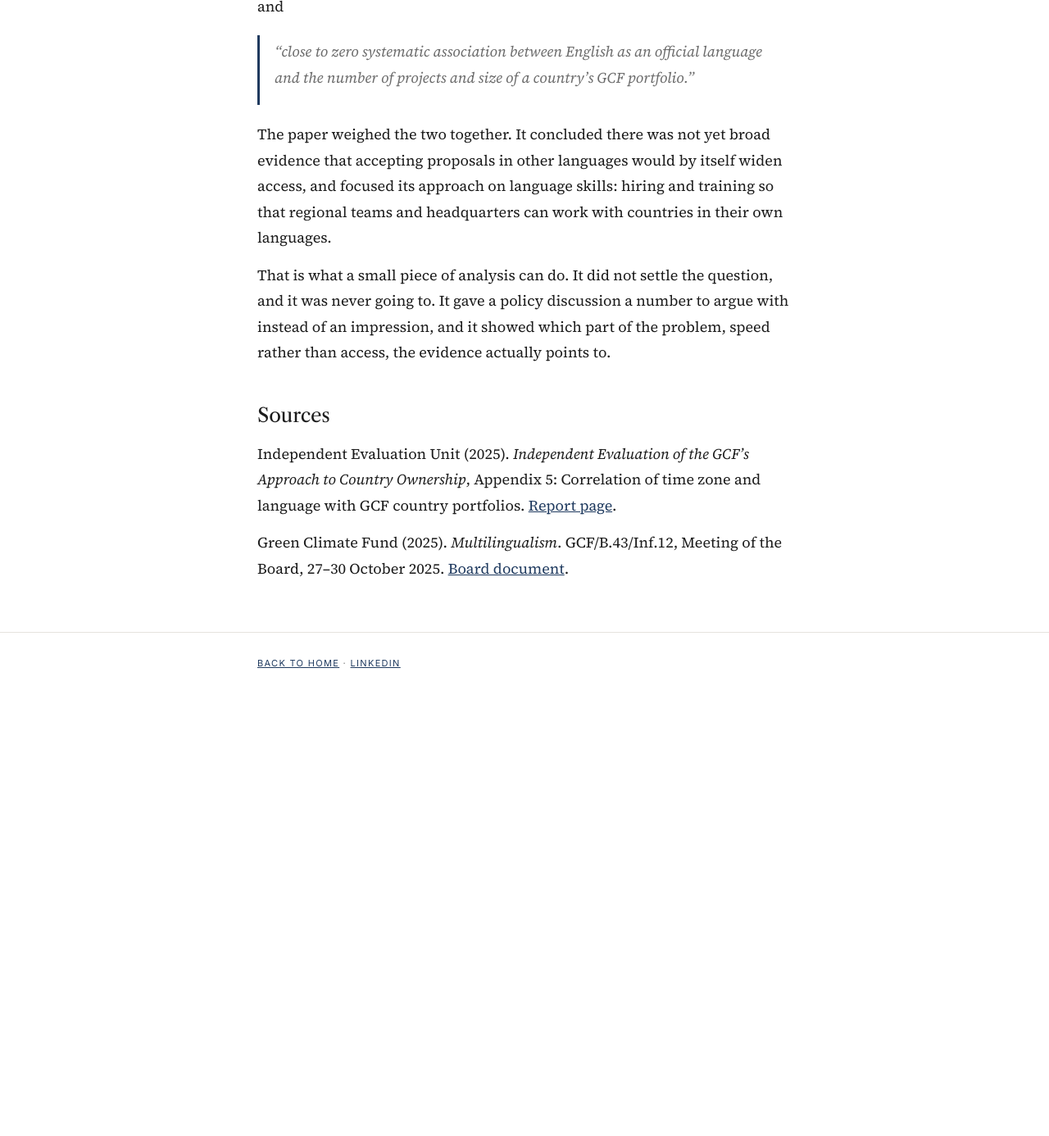
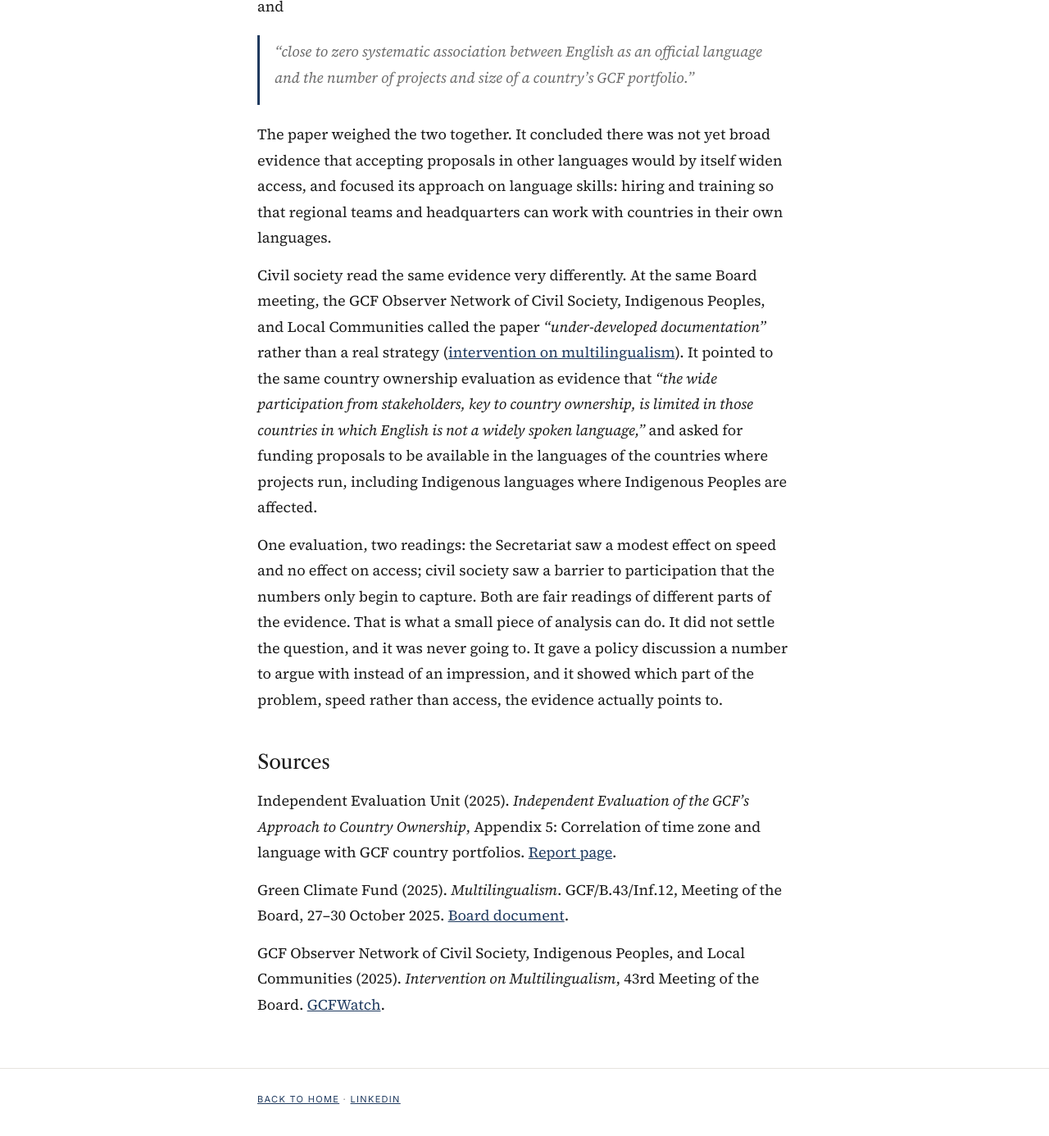
Before and after one commit to owangie/owangie.github.io, a Jekyll site: the page built from _posts/2026-09-28-language-and-approval-times.md, in a window 1280 px wide and 1400 px high, scrolled down 3343 px. Shown: the top 1386 px of the window at 82% size. Built offline with Jekyll 4.4.1, drawn with Linux system fonts in a browser that asks for light colours; before the commit the page ends 4211 px from its top, so only the background shows below that.

Commit message:
Language post: civil society reading of the same evidence at B.43

```diff
--- a/_posts/2026-09-28-language-and-approval-times.md
+++ b/_posts/2026-09-28-language-and-approval-times.md
@@ -3,7 +3,7 @@ layout: note
 title: "Does speaking English get your climate project approved faster?"
 date: 2026-09-28
 permalink: /writing/language-and-approval-times/
-excerpt: "A hypothesis from the field, a test on the whole portfolio, one result that disappeared under scrutiny and one that held, and later cited in the Board paper on multilingualism."
+excerpt: "A hypothesis from the field, a test on the whole portfolio, one result that disappeared under scrutiny and one that held, and how both the Secretariat and civil society cited it in the Board debate on multilingualism."
 ---
 
 The hypothesis came from the field, not from a spreadsheet. In interviews for the [evaluation of the Green Climate Fund's approach to country ownership](https://ieu.greenclimate.fund/document/finalreport-coa2025), partners from the World Bank, UNDP, FAO and others kept telling us the same thing. The Fund works almost entirely in English from its headquarters in Korea, with no regional or country offices. Many of the people preparing projects on the ground do not work in English, and some are many time zones away.
@@ -64,10 +64,14 @@ and
 
 The paper weighed the two together. It concluded there was not yet broad evidence that accepting proposals in other languages would by itself widen access, and focused its approach on language skills: hiring and training so that regional teams and headquarters can work with countries in their own languages.
 
-That is what a small piece of analysis can do. It did not settle the question, and it was never going to. It gave a policy discussion a number to argue with instead of an impression, and it showed which part of the problem, speed rather than access, the evidence actually points to.
+Civil society read the same evidence very differently. At the same Board meeting, the GCF Observer Network of Civil Society, Indigenous Peoples, and Local Communities called the paper *"under-developed documentation"* rather than a real strategy ([intervention on multilingualism](https://www.gcfwatch.org/wp-content/uploads/2025/10/GCFWatch_B.43_Multilingualism.pdf)). It pointed to the same country ownership evaluation as evidence that *"the wide participation from stakeholders, key to country ownership, is limited in those countries in which English is not a widely spoken language,"* and asked for funding proposals to be available in the languages of the countries where projects run, including Indigenous languages where Indigenous Peoples are affected.
+
+One evaluation, two readings: the Secretariat saw a modest effect on speed and no effect on access; civil society saw a barrier to participation that the numbers only begin to capture. Both are fair readings of different parts of the evidence. That is what a small piece of analysis can do. It did not settle the question, and it was never going to. It gave a policy discussion a number to argue with instead of an impression, and it showed which part of the problem, speed rather than access, the evidence actually points to.
 
 ## Sources
 
 Independent Evaluation Unit (2025). *Independent Evaluation of the GCF's Approach to Country Ownership*, Appendix 5: Correlation of time zone and language with GCF country portfolios. [Report page](https://ieu.greenclimate.fund/document/finalreport-coa2025).
 
 Green Climate Fund (2025). *Multilingualism*. GCF/B.43/Inf.12, Meeting of the Board, 27–30 October 2025. [Board document](https://www.greenclimate.fund/board-document/gcf-b43-inf12).
+
+GCF Observer Network of Civil Society, Indigenous Peoples, and Local Communities (2025). *Intervention on Multilingualism*, 43rd Meeting of the Board. [GCFWatch](https://www.gcfwatch.org/wp-content/uploads/2025/10/GCFWatch_B.43_Multilingualism.pdf).
```
